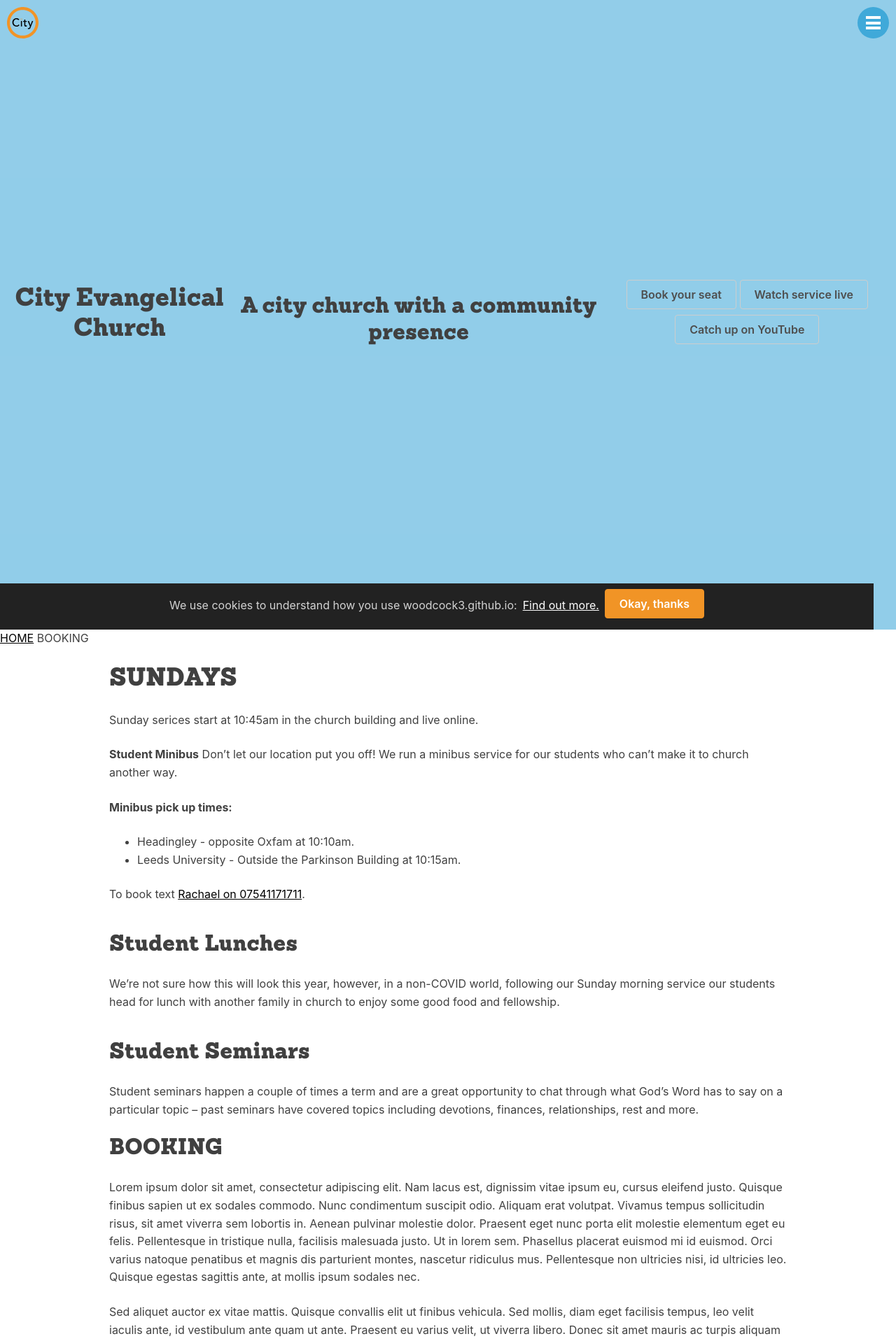
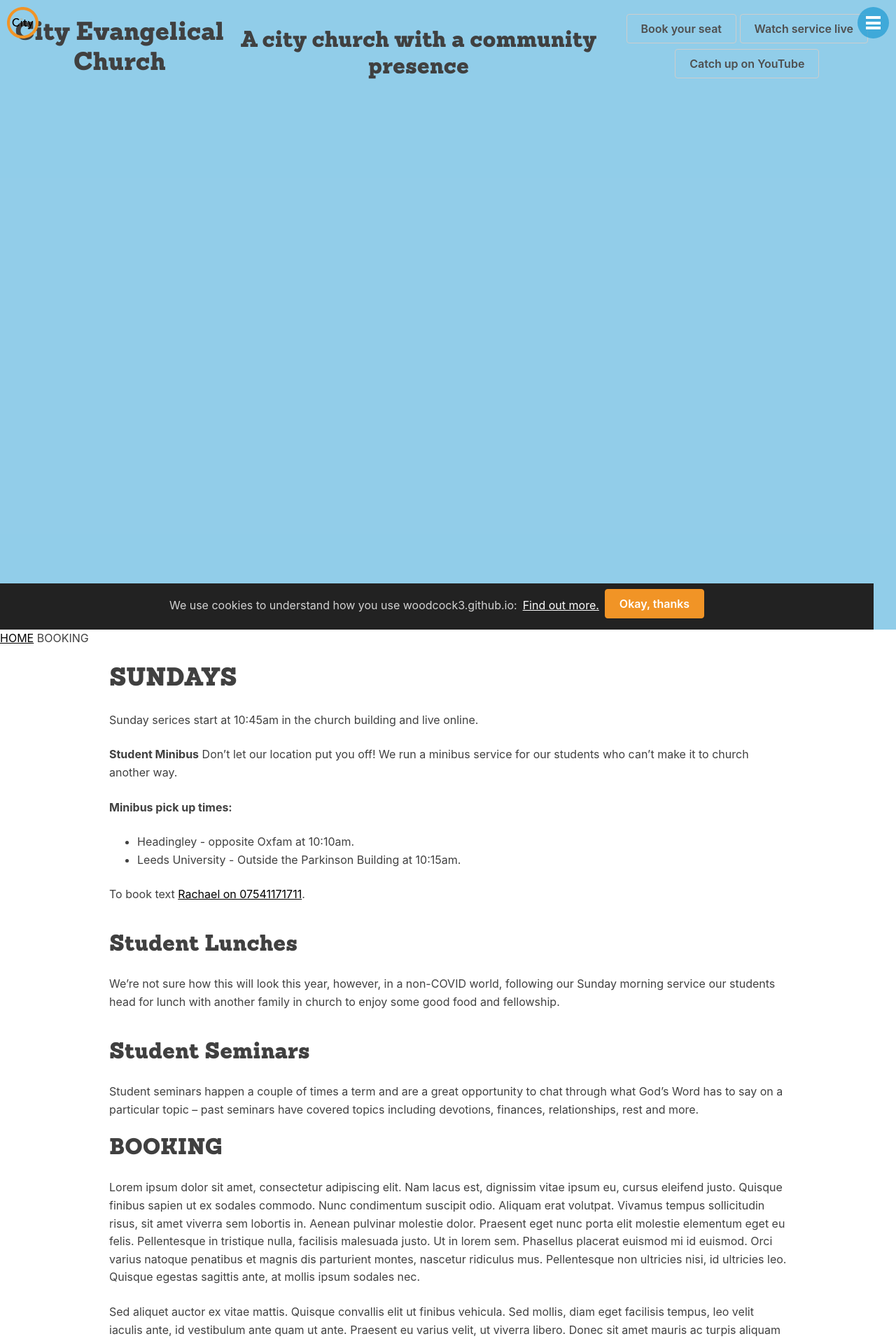
Before and after one commit to woodcox/city-jekyll, a Jekyll site: the page built from pages/_sunday/2021-01-03-booking.md, in a window 1280 px wide. Shown: the top 1917 px of the page at 70% size. Built offline with Jekyll 4.4.1, drawn with Linux system fonts in a browser that asks for light colours.

Commit message:
Update _hero.scss

```diff
--- a/_sass/layouts/_hero.scss
+++ b/_sass/layouts/_hero.scss
@@ -2,14 +2,6 @@
   /* Sizing */
   width: 100vw;
   height: 100vh;
-
-  /* Flexbox stuff */
-  display: flex;
-  justify-content: center;
-  align-items: center;
-
-  /* Text styles */
-  text-align: center;
 
   /* Background styles */
   background-color: rgba($primary-color, 0.5);
```
